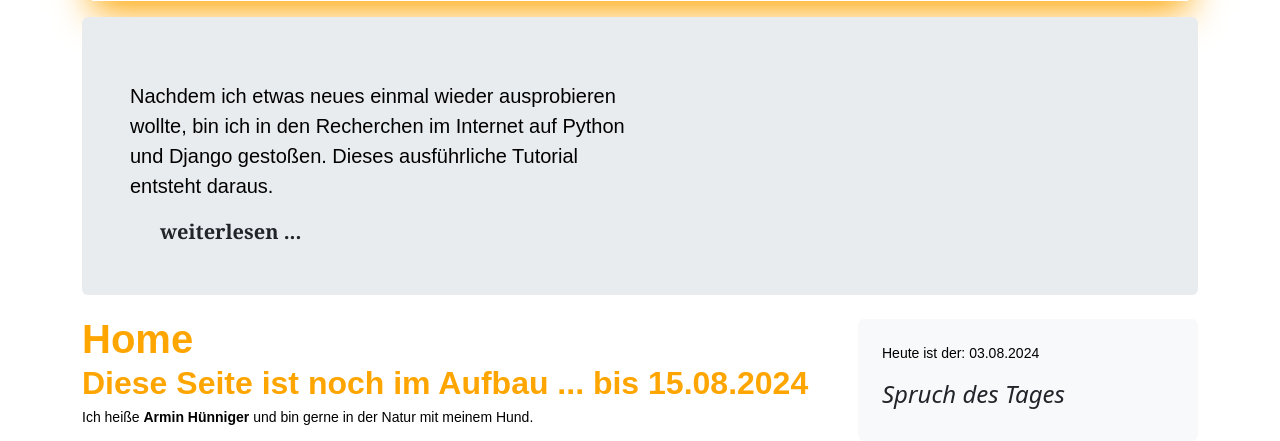
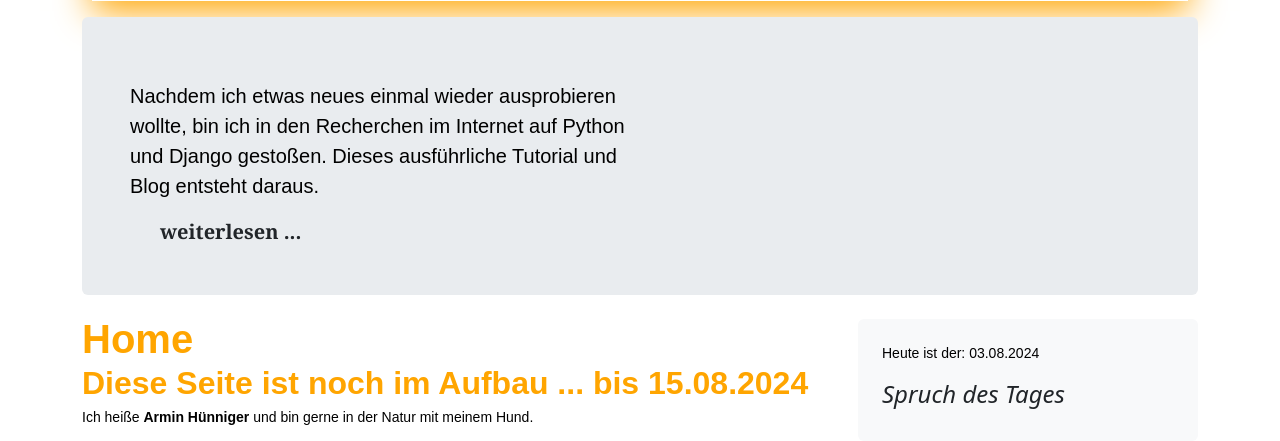
Before and after one commit to armin-netzsprung/DjangoHuenni_Blog, a Django app: page / in a window 1280 px wide. Shown: the part 1022-1463 px from the top of the page. Run offline with Django 5.2, Linux system fonts and the light colour scheme; data that the repository does not hold is empty; some libraries are stand-ins or nearby versions.

Commit message:
modified:   templates/index.html

```diff
--- a/templates/index.html
+++ b/templates/index.html
@@ -112,7 +112,7 @@
 
   -->
   <body>
-    <div id="info-banner">+++ Django-Template-SQLite for free +++ Stand: 29.07.2024 18:30 Version: 1.30 +++</div>
+    <div id="info-banner">+++ Django-Projekt "Blog" +++ Stand: 03.08.2024 11:15 Version: 1.35 +++</div>
 
     <!--
     Der <header>-Tag im HTML-Dokument wird verwendet, um ein thematisch zusammengehöriges Kopfsegment eines Inhaltsbereichs zu definieren. Dies kann für die gesamte Webseite oder für einzelne Sektionen der Seite gelten. Typische Inhalte eines <header>-Elements sind:
@@ -258,7 +258,7 @@
         fst-bolder	Setzt den Text in fette Schriftart, wobei der Grad der Fettschrift stärker ist als bold.
         fst-lighter	Setzt den Text in eine leichtere Schriftart, wobei der Grad der Leichtschrift stärker ist.
         -- >
-      <h1 class="display-4 fst-italic">Title of a longer featured blog post</h1>
+      <h1 class="display-4 fst-italic">???</h1>
         <!--
         Klasse	Beschreibung
         lead	Verleiht einem Absatz oder Textelement eine erhöhte Textgröße und führt den Zeilenabstand auf 1.5em (1.5-facher Zeilenabstand) ein. Häufig für hervorgehobene Absätze verwendet.
@@ -266,7 +266,7 @@
         -->
       <p class="lead my-3">
         Nachdem ich etwas neues einmal wieder ausprobieren wollte, bin ich in den Recherchen im Internet auf Python und Django gestoßen.
-        Dieses ausführliche Tutorial entsteht daraus.
+        Dieses ausführliche Tutorial und Blog entsteht daraus.
       </p>
       <p class="lead mb-0"><a href="#" class="text-dark fw-bold">weiterlesen ...</a></p>
     </div>
```
Also changed, not shown: 1 other file.
